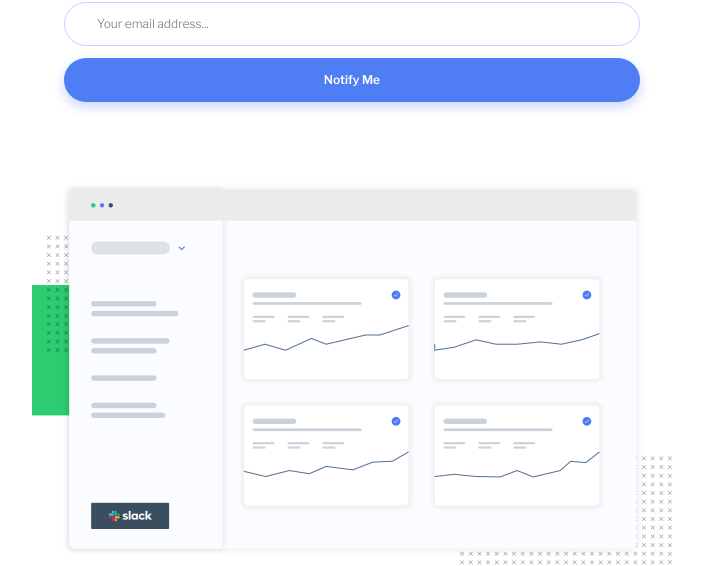
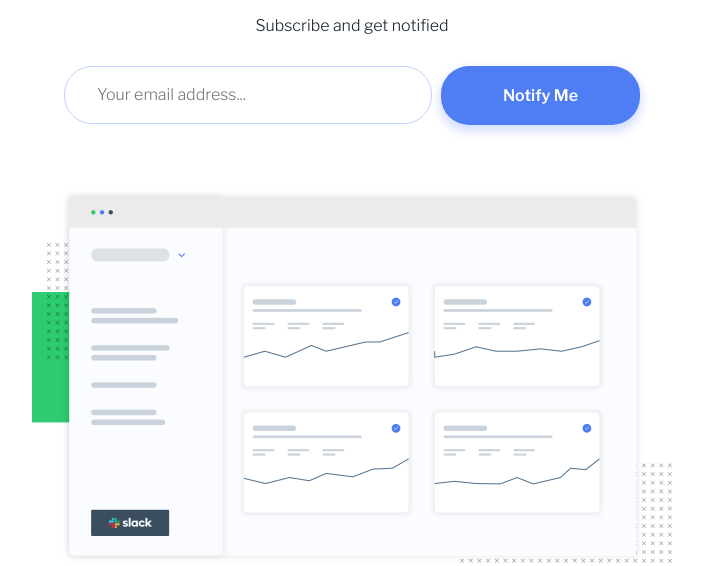
Before and after one commit to Yasmine10/ping-single-column-coming-soon-page, a website: page index.html in a window 1280 px wide. Shown: the part 217-783 px from the top of the page, without its empty margins (288-991 px from the left). Drawn offline with nearby package versions, Linux system fonts and the light colour scheme.

Commit message:
added form validation with javascript + styling form validation

```diff
--- /dev/null
+++ b/app/js/form-validation.js
@@ -0,0 +1,30 @@
+// https://www.freecodecamp.org/news/learn-javascript-form-validation-by-making-a-form/
+
+console.log("hello");
+
+let form = document.getElementById("form");
+let email = document.getElementById("email");
+let errorMessage = document.getElementById("error-email");
+
+let engine = (id, message) => {
+  if(id.value.trim() === "") {
+    errorMessage.innerHTML = message;
+    id.style.border = "1px solid red";
+  } else {
+    errorMessage.innerHTML = "";
+  }
+}
+
+form.addEventListener("submit", (e) => {
+  if(email.value.trim() === "" || email.value == null)  {
+    e.preventDefault();
+    errorMessage.innerHTML = "Email is required";
+    email.classList.add("invalid");
+  }
+  const emailformat = /^\w+([\.-]?\w+)*@\w+([\.-]?\w+)*(\.\w{2,3})+$/;
+  if(!email.value.match(emailformat)) {
+    e.preventDefault();
+    errorMessage.innerHTML = "Please enter a valid email address";
+    email.classList.add("invalid");
+  }
+})
--- a/app/scss/base/_globals.scss
+++ b/app/scss/base/_globals.scss
@@ -39,7 +39,7 @@ body {
   align-items: stretch;
 
   font-family: var(--ff-primary);
-  font-size: map.get($fontsizes-mobile, "text");
+  font-size: clamp(map.get($fontsizes-mobile, "text"), calc(1vw + 0.25rem) , map.get($fontsizes-desktop, "text"));
 }
 
 main {
@@ -53,7 +53,7 @@ header, main, footer {
 /* typography */
 
 h1 {
-  font-size: map.get($fontsizes-mobile, "header");
+  font-size: clamp(map.get($fontsizes-mobile, "header"), calc(3vw + 0.5rem) , map.get($fontsizes-desktop, "header"));
   font-weight: map.get($fontweights, "light");
   color: var(--clr-neutral-gray);
 }
@@ -70,7 +70,7 @@ strong {
   padding: 1.15em 3.875em;    // 1.125em 3.875em
   border: none;
   border-radius: 1.75rem;
-  font-size: map.get($fontsizes-mobile, "text");
+  font-size: clamp(map.get($fontsizes-mobile, "text"), calc(1vw + 0.25rem) , map.get($fontsizes-desktop, "text"));
   font-weight: map.get($fontweights, "semi-bold");
   line-height: 1.35;
 }
@@ -84,7 +84,7 @@ strong {
 
   &:hover,
   &:focus {
-
+    opacity: 0.8;
   }
 }
 
@@ -97,4 +97,28 @@ input[type="email"] {
   padding: 1em 2rem;
 
   color: hsla(223, 59%, 70%, 1);
+
+  &::placeholder {
+    font-size: clamp(map.get($fontsizes-mobile, "text"), calc(1vw + 0.25rem) , map.get($fontsizes-desktop, "text"));
+  }
+
+  &:focus-visible {
+    border: 1px solid var(--clr-primary);
+    outline: none;
+  }
 }
+
+.invalid,
+.invalid:focus,
+.invalid:focus-visible {
+  outline: 1px solid var(--clr-secondary-red);
+  border: 1px solid var(--clr-secondary-red);
+}
+
+
+.error-message  {
+  padding-top: 1em;
+  font-size: clamp(map.get($fontsizes-mobile, "copyright"), calc(1vw + 0.25rem) , map.get($fontsizes-desktop, "copyright"));
+  font-style: italic;
+  color: var(--clr-secondary-red);
+}
--- a/app/scss/views/_home.scss
+++ b/app/scss/views/_home.scss
@@ -1,4 +1,5 @@
 @use "sass:map";
+@use "base/utils" as *;
 @use "base/globals" as *;
 
 .header {
@@ -7,7 +8,7 @@
 
   img {
     margin: 0 auto;
-    max-width: 3.5rem;
+    width: clamp(3.5rem, calc(5vw + 1.5rem) , 5.625rem);
   }
 }
 
@@ -24,15 +25,56 @@
   }
 
   &__form {
-    display: flex;
-    flex-direction: column;
-    gap: 0.75rem;
+    display: grid;
+    grid-template-columns: 1fr;
+    grid-template-rows: 2fr 1fr;
+    grid-auto-flow: dense;
+    gap: 0.5rem;
     max-width: 90%;
     margin: 0 auto;
+
+    @include mq(medium) {
+      flex-direction: row;
+      grid-template-columns: 2fr 12.5rem;
+      grid-template-rows: 1fr 1.5rem;
+      // grid-template-rows: 1fr;
+
+      .form-group {
+        flex-grow: 1;
+        text-align: start;
+        grid-row: 1 / 3;
+        align-self: start;
+
+        .error-message {
+          padding-left: 2rem;;
+        }
+      }
+
+      button {
+        flex-grow: 0;
+        // align-self: flex-end;
+        justify-self: flex-end;
+        grid-row: 1 / 2;
+      }
+    }
+
+    .form-group {
+      display: flex;
+      flex-direction: column;
+      justify-content: center;
+    }
   }
 
   &__image {
     margin-top: 5rem;
+
+    @include mq(medium) {
+      margin-top: 3.5rem;
+    }
+
+    @include mq(large) {
+      margin-top: 2rem;
+    }
   }
 }
 
@@ -41,7 +83,7 @@
     margin-top: 1.75rem;
     margin-bottom: 2.5rem;
     text-align: center;
-    font-size: map.get($fontsizes-mobile, "copyright");
+    font-size: clamp(map.get($fontsizes-mobile, "copyright"), calc(1vw + 0.25rem) , map.get($fontsizes-desktop, "copyright"));
     color: var(--clr-neutral-gray);
   }
 }
@@ -70,6 +112,13 @@
     display: flex;
     justify-content: center;
     align-items: center;
+
+    &:hover,
+    &:focus {
+      border: 1px solid var(--clr-primary);
+      background-color: var(--clr-primary);
+      color: white;
+    }
   }
 
   .sr-only {
--- a/gulpfile.js
+++ b/gulpfile.js
@@ -23,6 +23,7 @@ function watchTask() {
 	});
     gulp.watch("./app/scss/**/*.scss", sassTask);
     gulp.watch("./*.html").on('change', browserSync.reload);
+    gulp.watch("./app/js/**/*.js").on('change', browserSync.reload);
 }
 
 exports.sassTask = sassTask;
--- a/index.html
+++ b/index.html
@@ -5,7 +5,8 @@
   <meta http-equiv="X-UA-Compatible" content="IE=edge">
   <meta name="viewport" content="width=device-width, initial-scale=1.0">
 
-  <script async src="https://kit.fontawesome.com/b95f0b9af4.js" crossorigin="anonymous"></script>
+  <script defer src="https://kit.fontawesome.com/b95f0b9af4.js" crossorigin="anonymous"></script>
+  <script defer src="app/js/form-validation.js"></script>
 
   <link rel="icon" type="image/png" sizes="32x32" href="app/assets/images/favicon-32x32.png">
   <link rel="stylesheet" href="/dist/css/main.css">
@@ -23,10 +24,14 @@
       <section class="launching">
         <h1 class="launching__title">We are launching <strong>soon!</strong></h1>
         <p class="launching__text">Subscribe and get notified</p>
-        <form class="launching__form" action="">
-          <input type="email" id="email" name="email" placeholder="Your email address...">
+        <form id="form" class="launching__form" action="/" method="GET">
+          <div class="form-group">
+            <input type="email" id="email" name="email" placeholder="Your email address...">
+            <small id="error-email" class="error-message"></small>
+          </div>
           <button type="submit" class="btn-primary">Notify Me</button>
         </form>
+
         <img class="launching__image" src="/app/assets/images/illustration-dashboard.png" alt="Screenshot of what the website will look like">
       </section>
     </div>
```
Also changed, not shown: dist/css/main.css, 1 other file.
